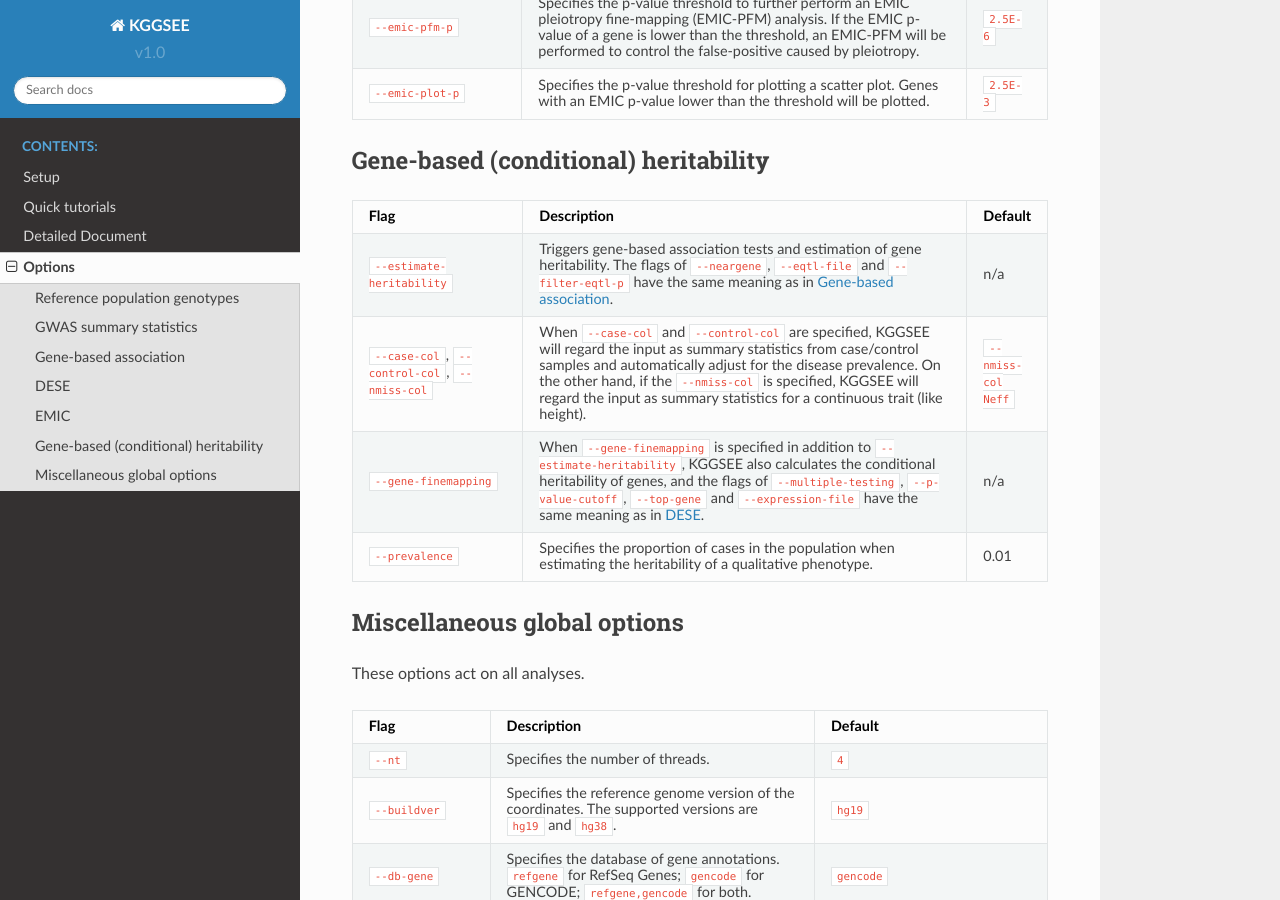
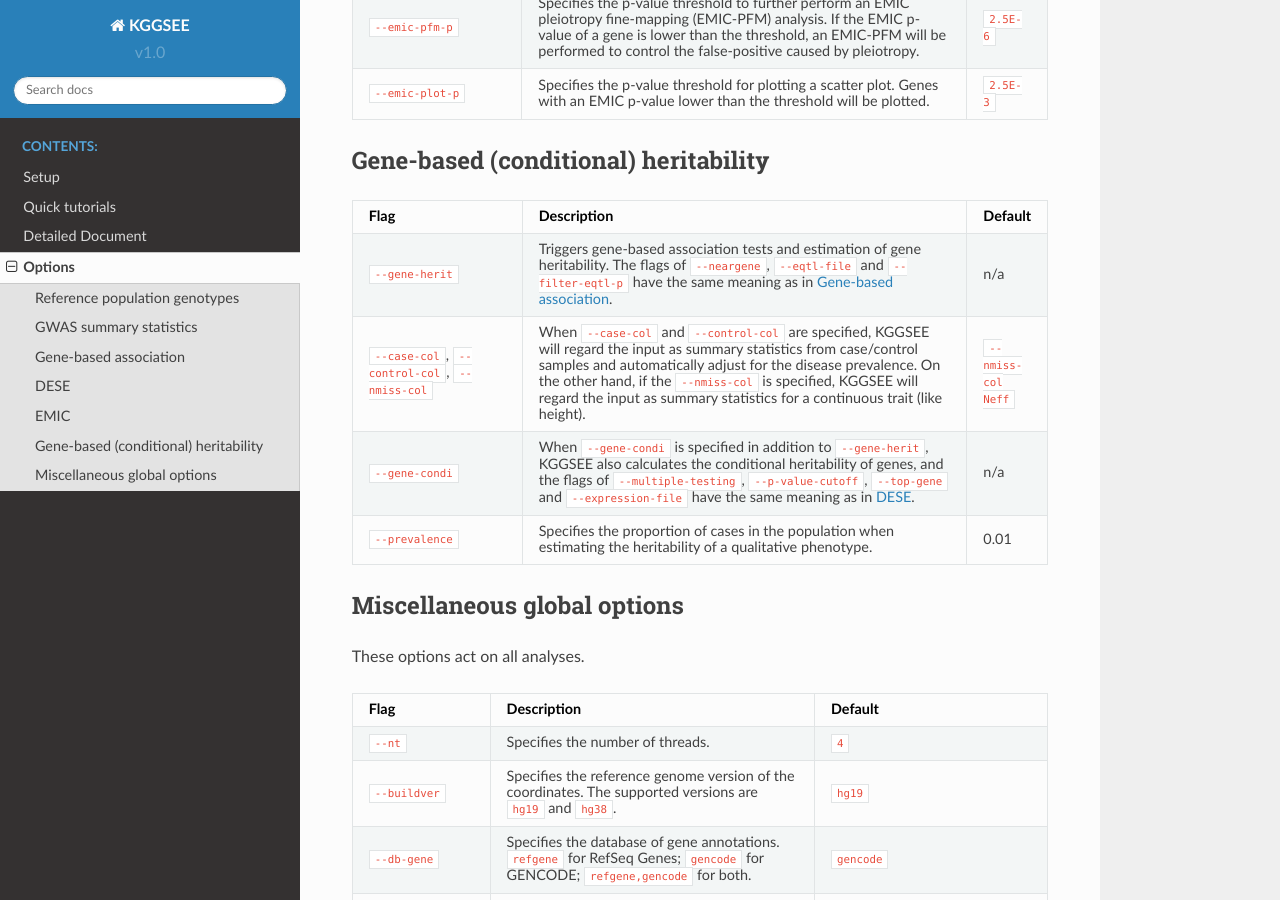
Before and after one commit to pmglab/KGGSEE, a Sphinx documentation site: the page built from doc/source/options.rst, in a window 1280 px wide and 900 px high, scrolled down 3171 px. Built offline with Sphinx 7.4.7 and the Read the Docs theme 2.0.0, drawn with Linux system fonts in a browser that asks for light colours; some of the changed text lies outside the part shown.

Commit message:
Update options.rst

```diff
--- a/doc/source/options.rst
+++ b/doc/source/options.rst
@@ -144,7 +144,7 @@
     * - Flag
       - Description
       - Default
-    * - ``--gene-finemapping``
+    * - ``--gene-condi``
       - Trigers the DESE, eDESE or SelDP.
       - n/a
     * - ``--expression-file``
@@ -243,14 +243,14 @@
     * - Flag
       - Description
       - Default
-    * - ``--estimate-heritability``
+    * - ``--gene-herit``
       - Triggers gene-based association tests and estimation of gene heritability. The flags of ``--neargene``, ``--eqtl-file`` and ``--filter-eqtl-p`` have the same meaning as in :ref:`Gene-based association <option_assoc>`.
       - n/a
     * - ``--case-col``, ``--control-col``, ``--nmiss-col``
       - When ``--case-col`` and ``--control-col`` are specified, KGGSEE will regard the input as summary statistics from case/control samples and automatically adjust for the disease prevalence. On the other hand, if the ``--nmiss-col`` is specified, KGGSEE will regard the input as summary statistics for a continuous trait (like height).
       - ``--nmiss-col Neff``
-    * - ``--gene-finemapping``
-      - When ``--gene-finemapping`` is specified in addition to ``--estimate-heritability``, KGGSEE also calculates the conditional heritability of genes, and the flags of ``--multiple-testing``, ``--p-value-cutoff``, ``--top-gene`` and ``--expression-file`` have the same meaning as in :ref:`DESE <option_dese>`.
+    * - ``--gene-condi``
+      - When ``--gene-condi`` is specified in addition to ``--gene-herit``, KGGSEE also calculates the conditional heritability of genes, and the flags of ``--multiple-testing``, ``--p-value-cutoff``, ``--top-gene`` and ``--expression-file`` have the same meaning as in :ref:`DESE <option_dese>`.
       - n/a
     * - ``--prevalence``
       - Specifies the proportion of cases in the population when estimating the heritability of a qualitative phenotype.
```
